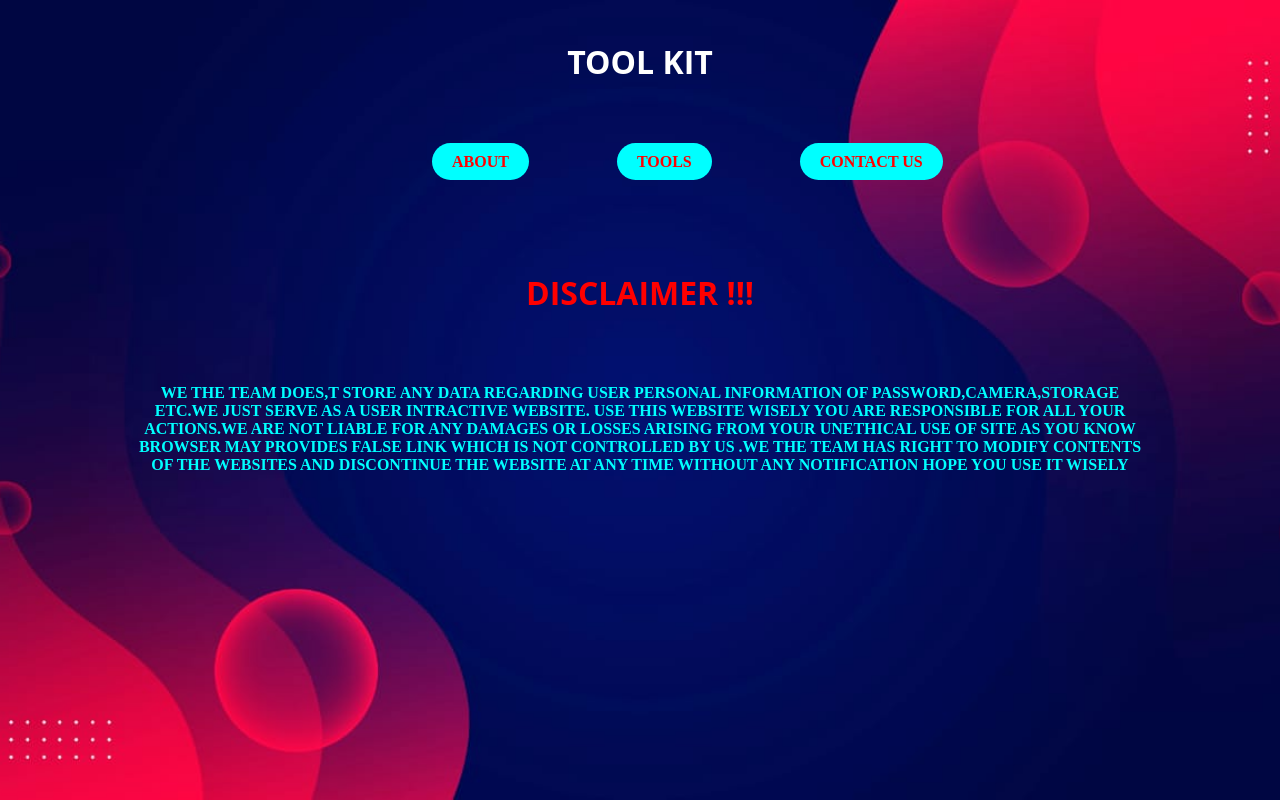
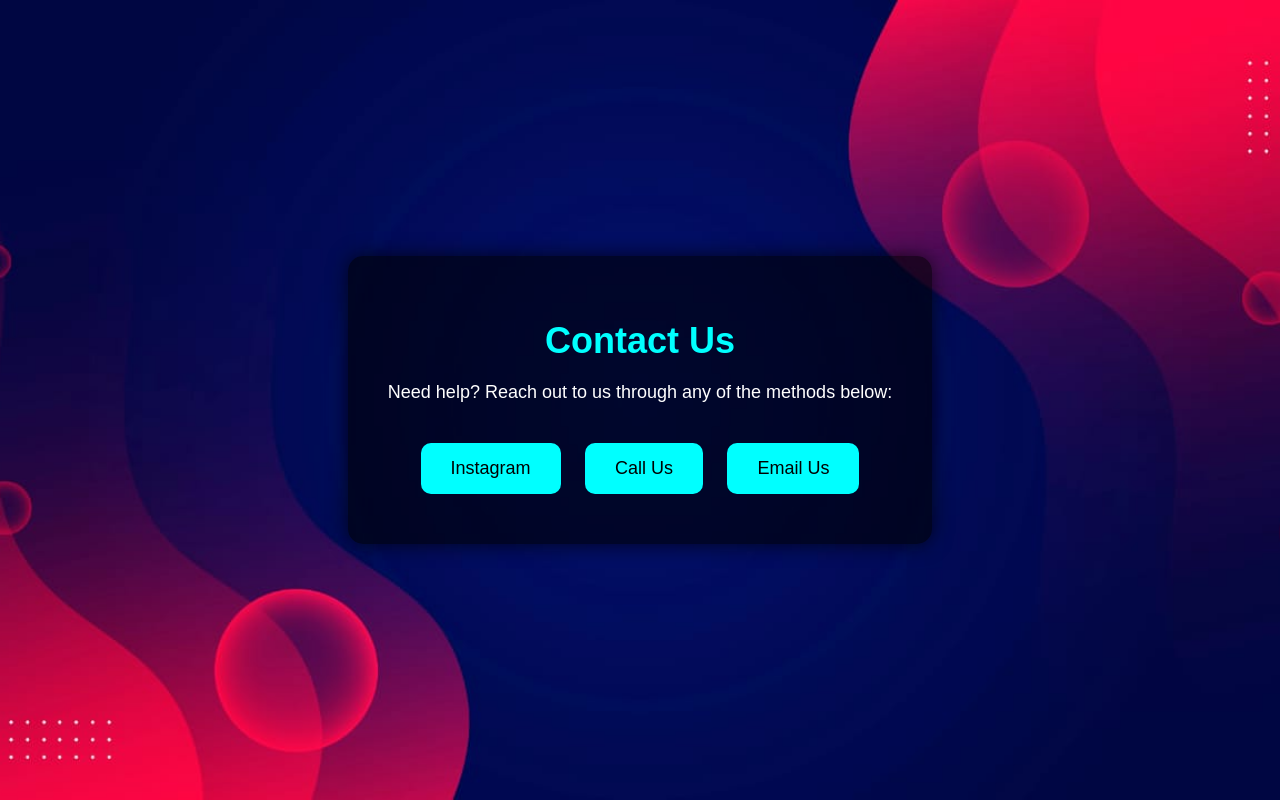
Before and after one commit to shanto-shaju/mini-project, a plain HTML site: page contact.html in a window 1280 px wide. Drawn offline with Linux system fonts and the light colour scheme.

Commit message:
Update contact.html

```diff
--- a/contact.html
+++ b/contact.html
@@ -1,27 +1,68 @@
 <!DOCTYPE html>
 <html lang="en">
 <head>
-  <meta charset="UTF-8">
-  <meta name="viewport"
-  content="width=device-width,initial-scale=1.0">
-  <title>eeee</title>
-   <link rel="stylesheet" href="mystyleesheet.css">
+    <meta charset="UTF-8">
+    <meta name="viewport" content="width=device-width, initial-scale=1.0">
+    <title>Help / Contact Us</title>
+    <style>
+        body {
+            margin: 0;
+            font-family: Arial, sans-serif;
+            background: url('bg4.jpg') no-repeat center center fixed;
+            background-size: cover;
+            display: flex;
+            justify-content: center;
+            align-items: center;
+            height: 100vh;
+            color: #fff;
+            text-align: center;
+        }
+
+        .container {
+            background: rgba(0, 0, 0, 0.6);
+            padding: 40px;
+            border-radius: 15px;
+            box-shadow: 0 0 20px rgba(0,0,0,0.7);
+        }
+
+        h1 {
+            margin-bottom: 20px;
+            font-size: 36px;
+            color: #00ffff;
+        }
+
+        p {
+            margin-bottom: 30px;
+            font-size: 18px;
+        }
+
+        .contact-btn {
+            display: inline-block;
+            margin: 10px;
+            padding: 15px 30px;
+            font-size: 18px;
+            color: #000;
+            background-color: #00ffff; /* Aqua color */
+            border: none;
+            border-radius: 10px;
+            cursor: pointer;
+            text-decoration: none;
+            transition: 0.3s;
+        }
+
+        .contact-btn:hover {
+            background-color: #00cccc;
+            color: #fff;
+        }
+    </style>
 </head>
-<h1><b>TOOL KIT </b></h1>
-&nbsp;&nbsp;&nbsp;&nbsp;&nbsp;&nbsp;&nbsp;&nbsp;&nbsp;&nbsp;&nbsp;&nbsp;&nbsp;
-&nbsp;&nbsp;&nbsp;&nbsp;&nbsp;&nbsp;&nbsp;&nbsp;&nbsp;&nbsp;&nbsp;&nbsp;&nbsp;&nbsp;&nbsp;
-&nbsp;&nbsp;&nbsp;&nbsp;&nbsp;&nbsp;&nbsp;&nbsp;&nbsp;&nbsp;&nbsp;&nbsp;&nbsp;&nbsp;&nbsp;&nbsp;
-&nbsp;&nbsp;&nbsp;&nbsp;&nbsp;&nbsp;&nbsp;&nbsp;&nbsp;&nbsp;&nbsp;&nbsp;&nbsp;&nbsp;&nbsp;&nbsp;
-&nbsp;&nbsp;&nbsp;&nbsp;&nbsp;&nbsp;&nbsp;&nbsp;&nbsp;&nbsp;&nbsp;
-<a href="about.html" class="button1"><strong>ABOUT</strong></a>&nbsp;&nbsp;&nbsp;&nbsp;&nbsp;&nbsp;&nbsp;&nbsp;&nbsp;&nbsp;&nbsp;&nbsp;
-&nbsp;&nbsp;&nbsp;&nbsp;&nbsp;&nbsp;&nbsp;&nbsp;
-<a href="tools.html" class="button1"><b>TOOLS</b></a>&nbsp;&nbsp;&nbsp;&nbsp;&nbsp;&nbsp;&nbsp;&nbsp;&nbsp;&nbsp;&nbsp;&nbsp;
-&nbsp;&nbsp;&nbsp;&nbsp;&nbsp;&nbsp;&nbsp;&nbsp;
-<a href="contact.html" class="button1"><b>CONTACT US</b></a>
-<h1 style="margin-top: 100px;color: red;"> <b>DISCLAIMER !!!</b></h1>
-<p><b>WE THE TEAM DOES,T STORE ANY DATA REGARDING USER PERSONAL INFORMATION OF PASSWORD,CAMERA,STORAGE ETC.WE JUST SERVE AS A USER INTRACTIVE  WEBSITE.
-USE THIS WEBSITE  WISELY YOU ARE RESPONSIBLE FOR     ALL YOUR ACTIONS.WE ARE NOT LIABLE FOR ANY DAMAGES OR LOSSES ARISING FROM YOUR UNETHICAL USE OF SITE AS YOU
-KNOW BROWSER MAY PROVIDES FALSE LINK WHICH IS NOT CONTROLLED BY US .WE THE TEAM HAS RIGHT TO MODIFY CONTENTS OF THE WEBSITES AND DISCONTINUE THE WEBSITE
-AT ANY TIME WITHOUT ANY NOTIFICATION HOPE YOU USE IT WISELY</b></p>
+<body>
+    <div class="container">
+        <h1>Contact Us</h1>
+        <p>Need help? Reach out to us through any of the methods below:</p>
+        <a href="https://instagram.com/shanto__shaju" class="contact-btn" target="_blank">Instagram</a>
+        <a href="tel:+918086879993" class="contact-btn">Call Us</a>
+        <a href="mailto:shantoshanto47469@gmail.com" class="contact-btn">Email Us</a>
+    </div>
 </body>
 </html>
```
